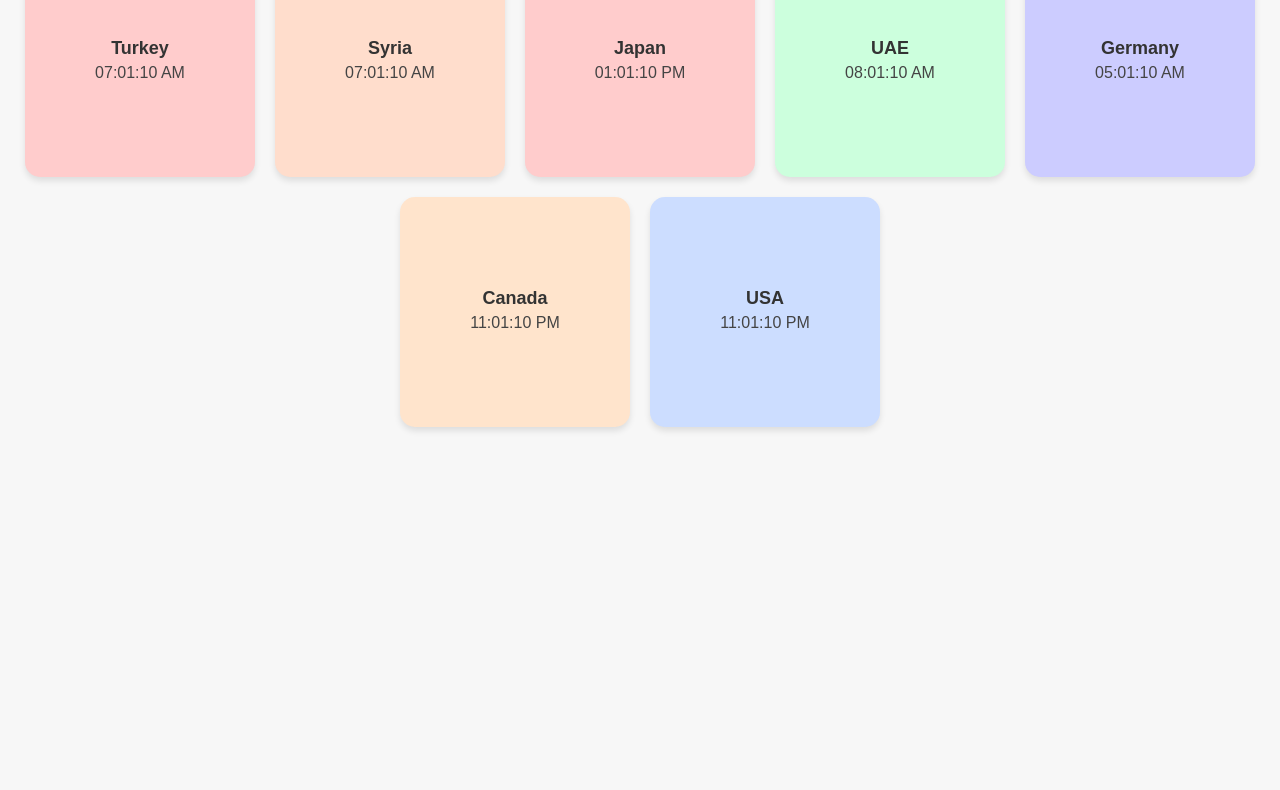
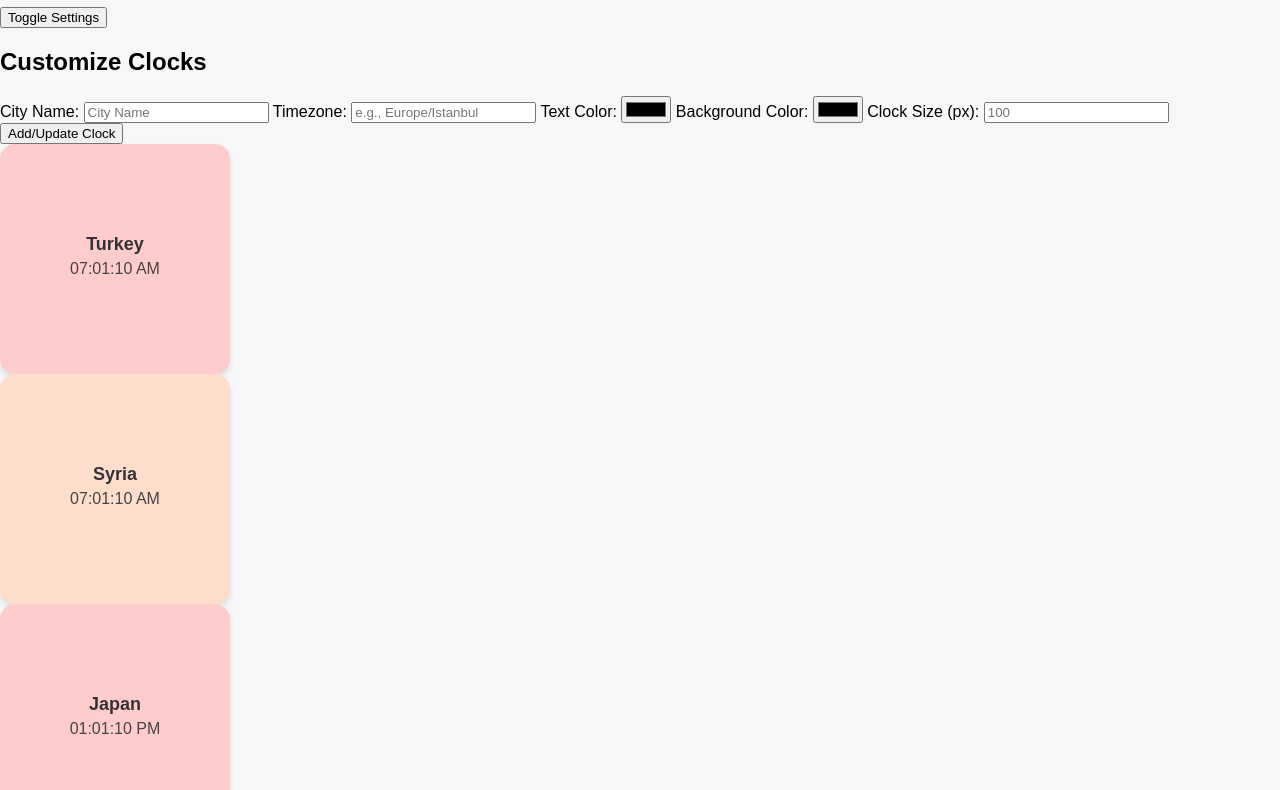
Before and after one commit to mhd-yasser/world-clock-widget, a plain HTML site: page index.html in a window 1280 px wide. Shown: the part 73-863 px from the top of the page. Before the commit the page ends 800 px from the top, so only its background shows below. Drawn offline with Linux system fonts and the light colour scheme.

Commit message:
Update index.html
Add a settings interface alongside the clocks:

```diff
--- a/index.html
+++ b/index.html
@@ -1,15 +1,41 @@
 <!DOCTYPE html>
 <html lang="en">
 <head>
-  <meta charset="UTF-8" />
-  <meta name="viewport" content="width=device-width, initial-scale=1.0" />
-  <title>World Clock Widget</title>
-  <link rel="stylesheet" href="styles.css" />
+  <meta charset="UTF-8">
+  <meta name="viewport" content="width=device-width, initial-scale=1.0">
+  <title>Customizable World Clocks</title>
+  <link rel="stylesheet" href="styles.css">
 </head>
 <body>
-  <div class="container" id="clocks-container">
-    <!-- Clocks will be dynamically added here -->
+  <h1>Customizable World Clocks</h1>
+  <button id="toggle-settings">Toggle Settings</button>
+
+  <!-- Settings Form -->
+  <div id="settings-container" class="hidden">
+    <h2>Customize Clocks</h2>
+    <form id="settings-form">
+      <label for="city-name">City Name:</label>
+      <input type="text" id="city-name" placeholder="City Name" required />
+
+      <label for="city-timezone">Timezone:</label>
+      <input type="text" id="city-timezone" placeholder="e.g., Europe/Istanbul" required />
+
+      <label for="text-color">Text Color:</label>
+      <input type="color" id="text-color" />
+
+      <label for="background-color">Background Color:</label>
+      <input type="color" id="background-color" />
+
+      <label for="clock-dimensions">Clock Size (px):</label>
+      <input type="number" id="clock-dimensions" placeholder="100" required />
+
+      <button type="submit">Add/Update Clock</button>
+    </form>
   </div>
+
+  <!-- Clocks Container -->
+  <div id="clocks-container"></div>
+
   <script src="script.js"></script>
 </body>
 </html>
```
